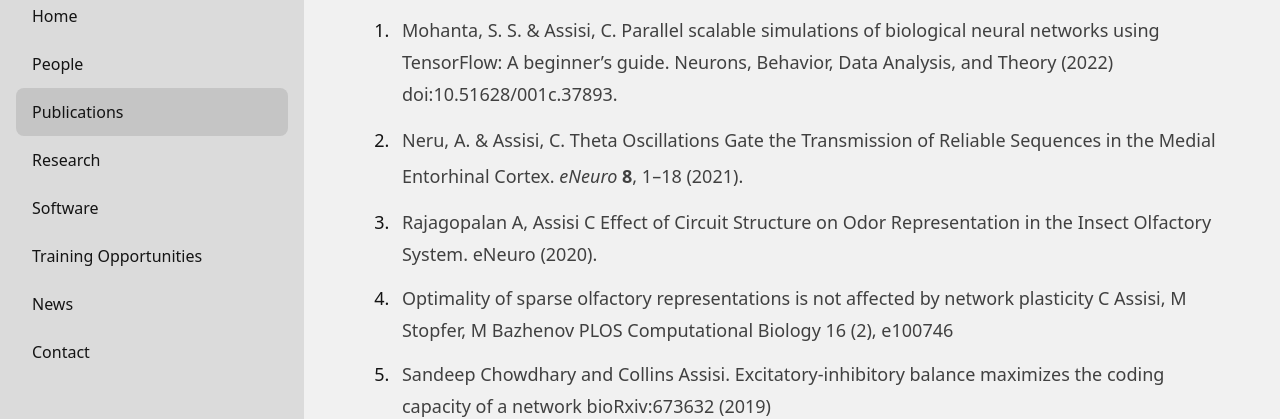
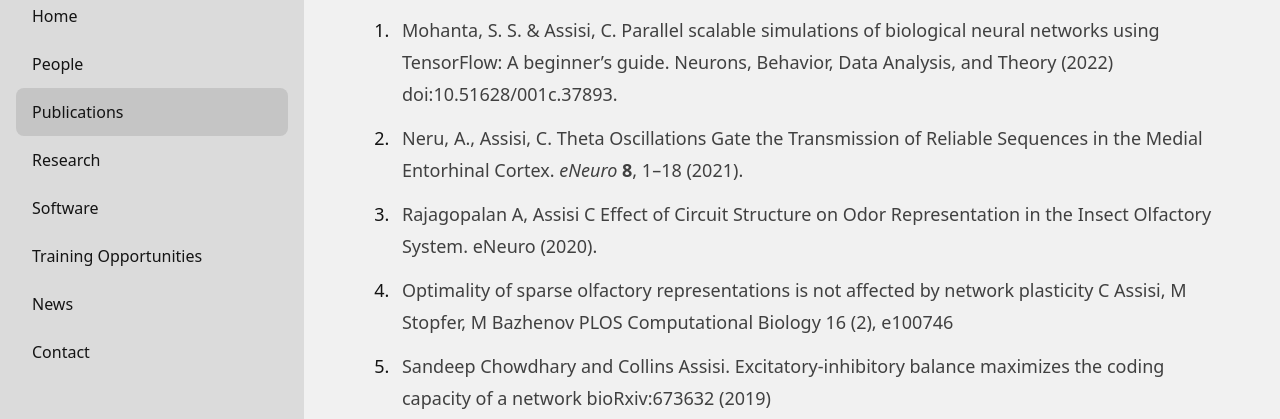
Before and after one commit to kalpaiiserpune/kalpaiiserpune.github.io, an Astro site: page /publications in a window 1280 px wide. Shown: the part 106-525 px from the top of the page. Built offline with nearby package versions, Linux system fonts and the light colour scheme; Astro itself is replaced by a stand-in of ours.

Commit message:
typo in publication

```diff
--- a/src/pages/publications.astro
+++ b/src/pages/publications.astro
@@ -11,8 +11,7 @@ import HorizontalCard from "../components/HorizontalCard.astro";
 <ol class="list-decimal">
 <li>    Mohanta, S. S. & Assisi, C. Parallel scalable simulations of biological neural networks using TensorFlow: A beginner’s guide. Neurons, Behavior, Data Analysis, and Theory (2022) doi:10.51628/001c.37893.</li>
 
-<li>    <p style="line-height: 2;margin-top:0px;margin-bottom:0px;">
-  Neru, A. &#38; Assisi, C. Theta Oscillations Gate the Transmission of Reliable Sequences in the Medial Entorhinal Cortex. <i>eNeuro</i> <b>8</b>, 1–18 (2021).</li>
+<li>    Neru, A., Assisi, C. Theta Oscillations Gate the Transmission of Reliable Sequences in the Medial Entorhinal Cortex. <i>eNeuro</i> <b>8</b>, 1–18 (2021).</li>
 
 <li>    Rajagopalan A, Assisi C  Effect of Circuit Structure on Odor Representation in the Insect Olfactory System.  eNeuro (2020).</li>
 
```
